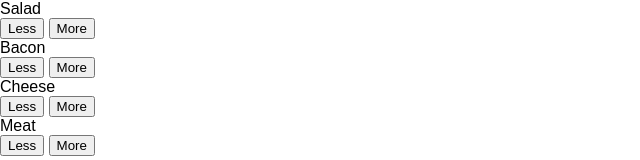
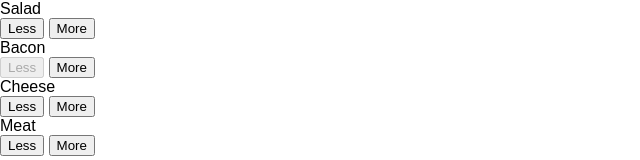
Before and after one commit to IceTrawberry/burger-builder-new, a React app: page / in a window 1280 px wide. Shown: the top 160 px of the page, without its empty margins (0-640 px from the left). Built offline with nearby package versions, Linux system fonts and the light colour scheme.

Commit message:
Removed Ingredients Safely

```diff
--- a/src/components/Burger/BuildControls/BuildControl/BuildControl.js
+++ b/src/components/Burger/BuildControls/BuildControl/BuildControl.js
@@ -17,7 +17,7 @@
   < /div> <
   button className = {
     classes.Less
-  } > Less < /button> <
+  } onClick={props.removed} disabled={props.disabled}> Less < /button> <
   button className = {
     classes.More
   } onClick={props.added} > More < /button> < /
--- a/src/components/Burger/BuildControls/BuildControls.js
+++ b/src/components/Burger/BuildControls/BuildControls.js
@@ -10,7 +10,9 @@
 
 const BuildControls=(props) =>(
 <div className ={classes.BuildControls}>{controls.map(ctrl=>(
-     <BuildControl key={ctrl.label} label={ctrl.label} added={()=>props.ingredientAdded(ctrl.type)}/>
+     <BuildControl key={ctrl.label}
+       label={ctrl.label} added={()=>props.ingredientAdded(ctrl.type)}
+       disabled={props.disabled[ctrl.type]} removed={()=>props.ingredientRemoved(ctrl.type)}/>
   ))}</div>
 );
 
--- a/src/containers/BurgerBuilder/BurgerBuilder.js
+++ b/src/containers/BurgerBuilder/BurgerBuilder.js
@@ -3,11 +3,11 @@
 import React, {Component} from 'react';
 import BuildControls from '../../components/Burger/BuildControls/BuildControls';
 
-const INGREDIENT_PRICES={
+const INGREDIENT_PRICES = {
   salad: 1,
   bacon: 1,
   cheese: 0.5,
-  meat: 3,
+  meat: 3
 }
 class BurgerBuilder extends Component {
   constructor(props) {
@@ -19,31 +19,49 @@
         cheese: 2,
         meat: 2
       },
-        totalPrice: 0,
+      totalPrice: 0
     };
   };
 
-  addIngredientHandler = (type)=>{
+  addIngredientHandler = (type) => {
     const oldCount = this.state.ingredients[type];
-    const updatedCount=oldCount+1;
-    const updatedIngredients={
+    const updatedCount = oldCount + 1;
+    const updatedIngredients = {
       ...this.state.ingredients
     };
-    updatedIngredients[type]=updatedCount;
-    const priceAddition=INGREDIENT_PRICES[type];
-    const newPrice=this.state.totalPrice+priceAddition;
-    this.setState(
-      {
-        totalPrice:newPrice,
-        ingredients:updatedIngredients,
-      }
-    )
+    updatedIngredients[type] = updatedCount;
+    const priceAddition = INGREDIENT_PRICES[type];
+    const newPrice = this.state.totalPrice + priceAddition;
+    this.setState({totalPrice: newPrice, ingredients: updatedIngredients})
+  }
+
+  removeIngredientHandler = (type) => {
+    const oldCount = this.state.ingredients[type];
+    if (oldCount <= 0) {
+      return;
+    }
+    const updatedCount = oldCount - 1;
+    const updatedIngredients = {
+      ...this.state.ingredients
+    };
+    updatedIngredients[type] = updatedCount;
+    const priceAddition = INGREDIENT_PRICES[type];
+    const newPrice = this.state.totalPrice - priceAddition;
+    this.setState({totalPrice: newPrice, ingredients: updatedIngredients})
   }
 
   render() {
+    const disabledInfo = {
+      ...this.state.ingredients
+    };
+    for (let key in disabledInfo) {
+      disabledInfo[key] = Boolean(disabledInfo[key] <= 0)
+    }
     return (<Aux>
       <Burger ingredients={this.state.ingredients}/>
-      <BuildControls ingredientAdded={this.addIngredientHandler}/>
+      <BuildControls ingredientAdded={this.addIngredientHandler}
+        ingredientRemoved={this.removeIngredientHandler}
+         disabled={disabledInfo}/>
     </Aux>);
   }
 }
```
